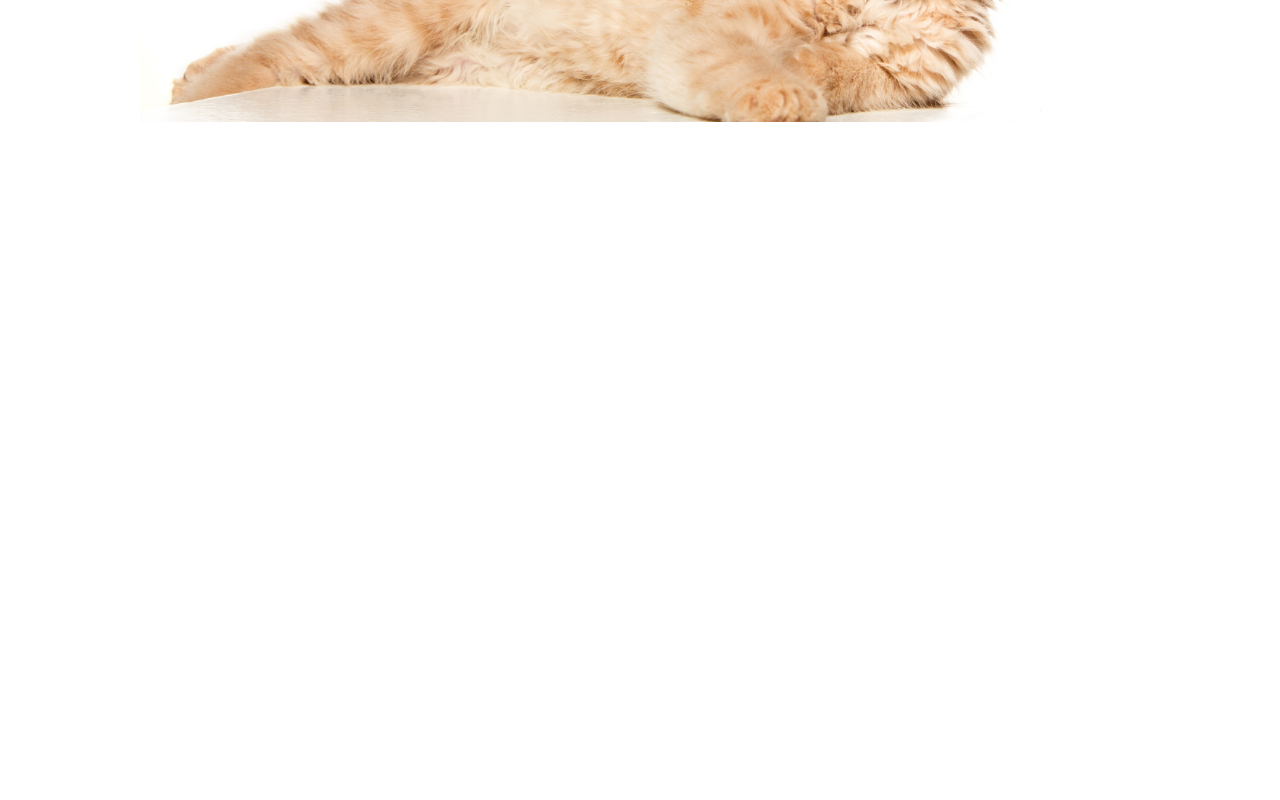
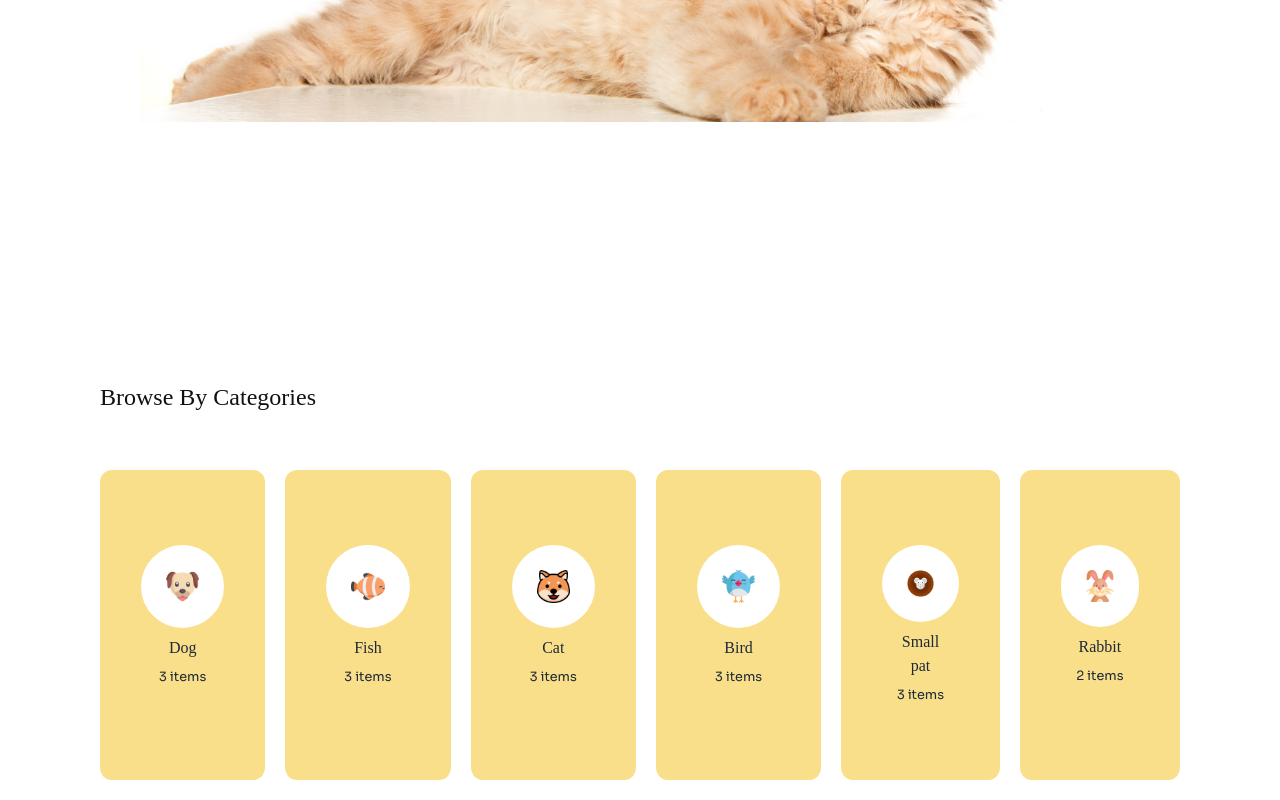
Before and after one commit to Alveom/Assignment_03_Category_0001, a plain HTML site: page index.html in a window 1280 px wide. Shown: the part 496-1296 px from the top of the page. Before the commit the page ends 800 px from the top, so only its background shows below. Drawn offline with nearby package versions, Linux system fonts and the light colour scheme; a web font is replaced by a local one.

Commit message:
catagory

```diff
--- a/index.html
+++ b/index.html
@@ -30,7 +30,7 @@
     </style>
   </head>
   <body>
-    <header>
+    <header class="h-[700px] lg:h-[800px]">
       <section id="nab-ber">
         <div class="p-4 flex justify-between items-center lg:justify-around">
           <div class="flex items-center">
@@ -89,11 +89,77 @@
           <button class="btn px-10 bg-[#FFDC26] sora">Find a pet</button>
         </div>
         <div
-          class="absolute top-[300px] lg:top-[-23px] left-[4px] lg:left-[140px] w-[45vh] lg:w-[120vh]"
+          class="absolute top-[250px] lg:top-[-23px] left-[4px] lg:left-[140px] w-[45vh] lg:w-[120vh]"
         >
           <img src="c1-assets/cat-big.png" alt="" />
         </div>
       </section>
     </header>
+
+    <main class="p-5">
+      <section>
+        <h3
+          class="text-[1.5rem] font-normal adlam text-[#111111] px-[80px] py-[55px]"
+        >
+          Browse By Categories
+        </h3>
+        <div class="lg:px-[80px] grid grid-cols-2 gap-5 lg:flex">
+          <div
+            class="bg-[#F9DF8A] flex items-center text-center flex-col px-[41px] py-[75px] rounded-xl"
+          >
+            <div class="bg-[#ffff] p-[25px] rounded-full">
+              <img src="c1-assets/dog-cartoon.png" alt="" />
+            </div>
+            <h3 class="adlam text-[1rem] p-2">Dog</h3>
+            <p class="sora text-[0.8rem]">3 items</p>
+          </div>
+          <div
+            class="bg-[#F9DF8A] flex items-center text-center flex-col px-[41px] py-[75px] rounded-xl"
+          >
+            <div class="bg-[#ffff] p-[25px] rounded-full">
+              <img src="c1-assets/fish-cartoon.png" alt="" />
+            </div>
+            <h3 class="adlam text-[1rem] p-2">Fish</h3>
+            <p class="sora text-[0.8rem]">3 items</p>
+          </div>
+          <div
+            class="bg-[#F9DF8A] flex items-center text-center flex-col px-[41px] py-[75px] rounded-xl"
+          >
+            <div class="bg-[#ffff] p-[25px] rounded-full">
+              <img src="c1-assets/cat-cartoon.png" alt="" />
+            </div>
+            <h3 class="adlam text-[1rem] p-2">Cat</h3>
+            <p class="sora text-[0.8rem]">3 items</p>
+          </div>
+          <div
+            class="bg-[#F9DF8A] flex items-center text-center flex-col px-[41px] py-[75px] rounded-xl"
+          >
+            <div class="bg-[#ffff] p-[25px] rounded-full">
+              <img src="c1-assets/bird-cartoon.png" alt="" />
+            </div>
+            <h3 class="adlam text-[1rem] p-2">Bird</h3>
+            <p class="sora text-[0.8rem]">3 items</p>
+          </div>
+          <div
+            class="bg-[#F9DF8A] flex items-center text-center flex-col px-[41px] py-[75px] rounded-xl"
+          >
+            <div class="bg-[#ffff] p-[25px] rounded-full">
+              <img src="c1-assets/mouse-cartoon.png" alt="" />
+            </div>
+            <h3 class="adlam text-[1rem] p-2">Small pat</h3>
+            <p class="sora text-[0.8rem]">3 items</p>
+          </div>
+          <div
+            class="bg-[#F9DF8A] flex items-center text-center flex-col px-[41px] py-[75px] rounded-xl"
+          >
+            <div class="bg-[#ffff] p-[25px] rounded-full">
+              <img src="c1-assets/rabbit-cartoon.png" alt="" />
+            </div>
+            <h3 class="adlam text-[1rem] p-2">Rabbit</h3>
+            <p class="sora text-[0.8rem]">2 items</p>
+          </div>
+        </div>
+      </section>
+    </main>
   </body>
 </html>
```
